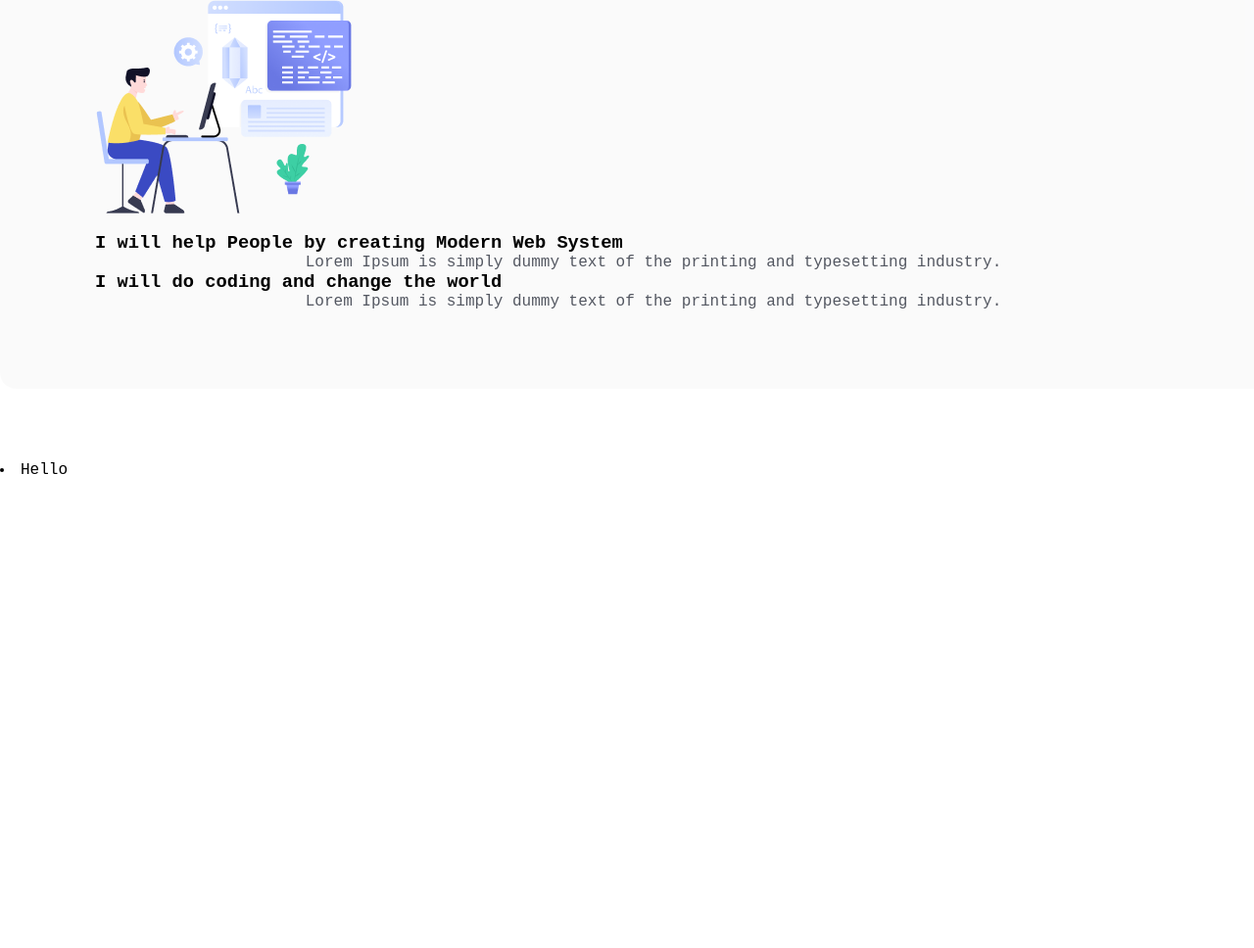
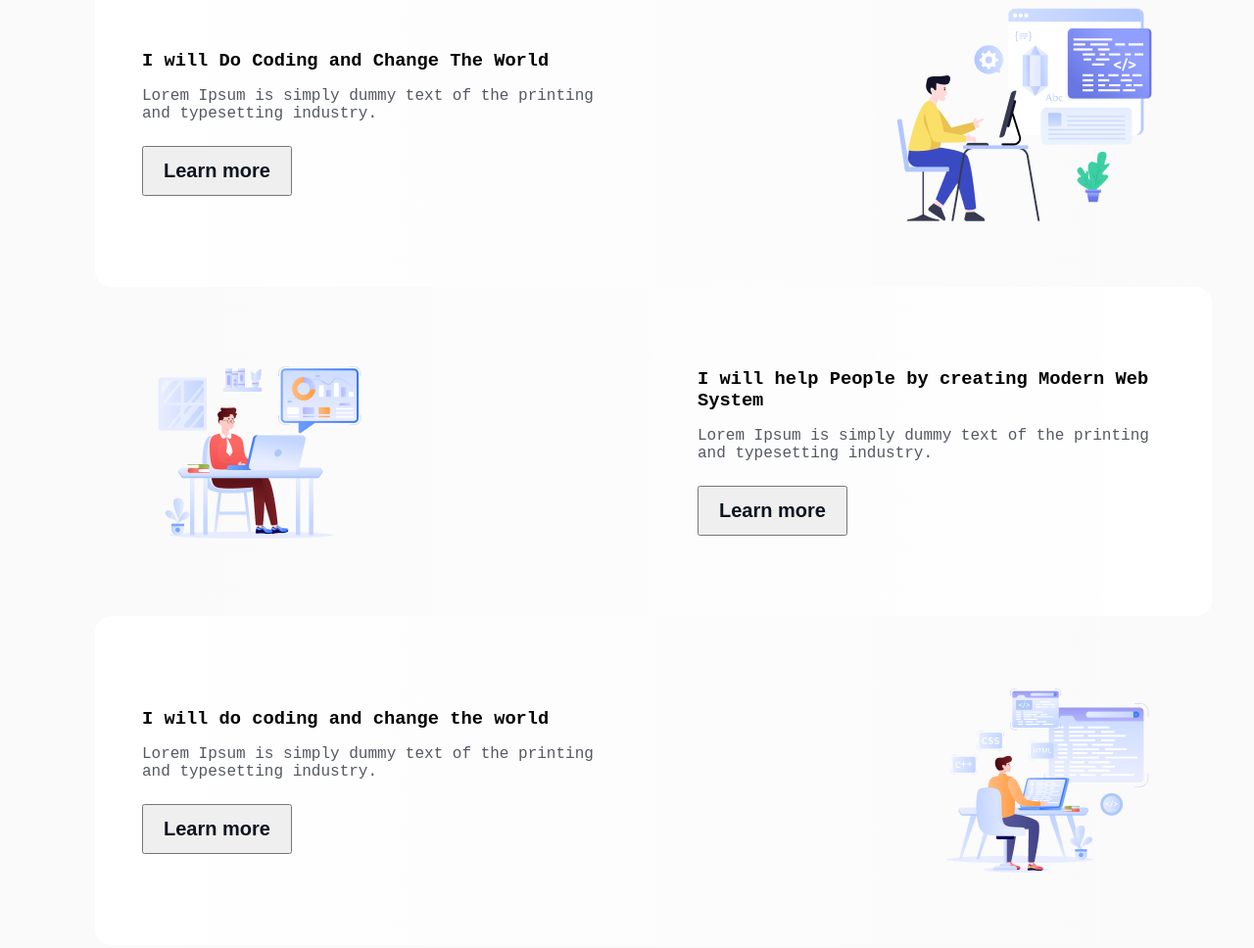
Before and after one commit to Atik-713/B10A1-Assignment, a plain HTML site: page index.html in a window 1280 px wide. Shown: the part 1061-2029 px from the top of the page at 98% size. Before the commit the page ends 1550 px from the top, so only its background shows below. Drawn offline with Linux system fonts and the light colour scheme; a web font is replaced by a local one.

Commit message:
Why Web Development Section Fully Complete

```diff
--- a/index.html
+++ b/index.html
@@ -45,32 +45,45 @@
           </p>
         </div>
         <div class="coding">
-          <div>
+          <div class="text">
             <h3 class="sub-title">I will Do Coding and Change The World</h3>
-            <p class="description-text">
+            <p class="description-text why-text">
               Lorem Ipsum is simply dummy text of the printing and typesetting
               industry.
             </p>
+            <a href=""><button class="learn-btn">Learn more</button></a>
           </div>
           <div>
-            <img src="assets/Layer_1.png" alt="">
+            <img src="assets/Layer_1.png" alt="" />
           </div>
         </div>
         <div class="help">
+         <div>
+            <img src="assets/Group 3.png" alt="">
+         </div>
+         <div class="text">
             <h3 class="sub-title">
                 I will help People by creating Modern Web System
               </h3>
-          <p class="description-text">
+              <p class="description-text why-text">
                 Lorem Ipsum is simply dummy text of the printing and typesetting
                 industry.
               </p>
+              <a href=""><button class="learn-btn">Learn more</button></a>
          </div>
-        <div class="change">
+        </div>
+        <div class="coding">
+          <div class="text">
             <h3 class="sub-title">I will do coding and change the world</h3>
-          <p class="description-text">
+          <p class="description-text why-text">
             Lorem Ipsum is simply dummy text of the printing and typesetting
             industry.
           </p>
+          <a href=""><button class="learn-btn">Learn more</button></a>
+          </div>
+          <div>
+            <img src="assets/Group 4.png" alt="">
+          </div>
         </div>
       </section>
     </main>
--- a/styles/style.css
+++ b/styles/style.css
@@ -91,3 +91,39 @@ body {
   border-radius: 16px;
   background: rgba(13, 19, 33, 0.02);
 }
+.coding {
+  padding: 48px;
+  display: flex;
+  justify-content: space-between;
+  border-radius: 16px;
+  background: linear-gradient(90deg, #fff 0%, rgba(255, 255, 255, 0) 100%);
+  align-items: center;
+  text-align: left;
+}
+.coding .text {
+  width: 477px;
+}
+.why-text {
+  text-align: left;
+  margin-top: 16px;
+  margin-bottom: 24px;
+}
+.learn-btn {
+  padding: 12px 20px;
+  color: #0d1321;
+  text-align: center;
+  font-size: 20px;
+  font-weight: 600;
+}
+
+.help {
+  display: flex;
+  justify-content: space-between;
+  align-items: center;
+  border-radius: 16px;
+  background: linear-gradient(270deg, #fff 0%, rgba(255, 255, 255, 0) 100%);
+  padding: 48px;
+}
+.help .text {
+  width: 477px;
+}
```
Lines whose indentation alone changed are shown as unchanged.
